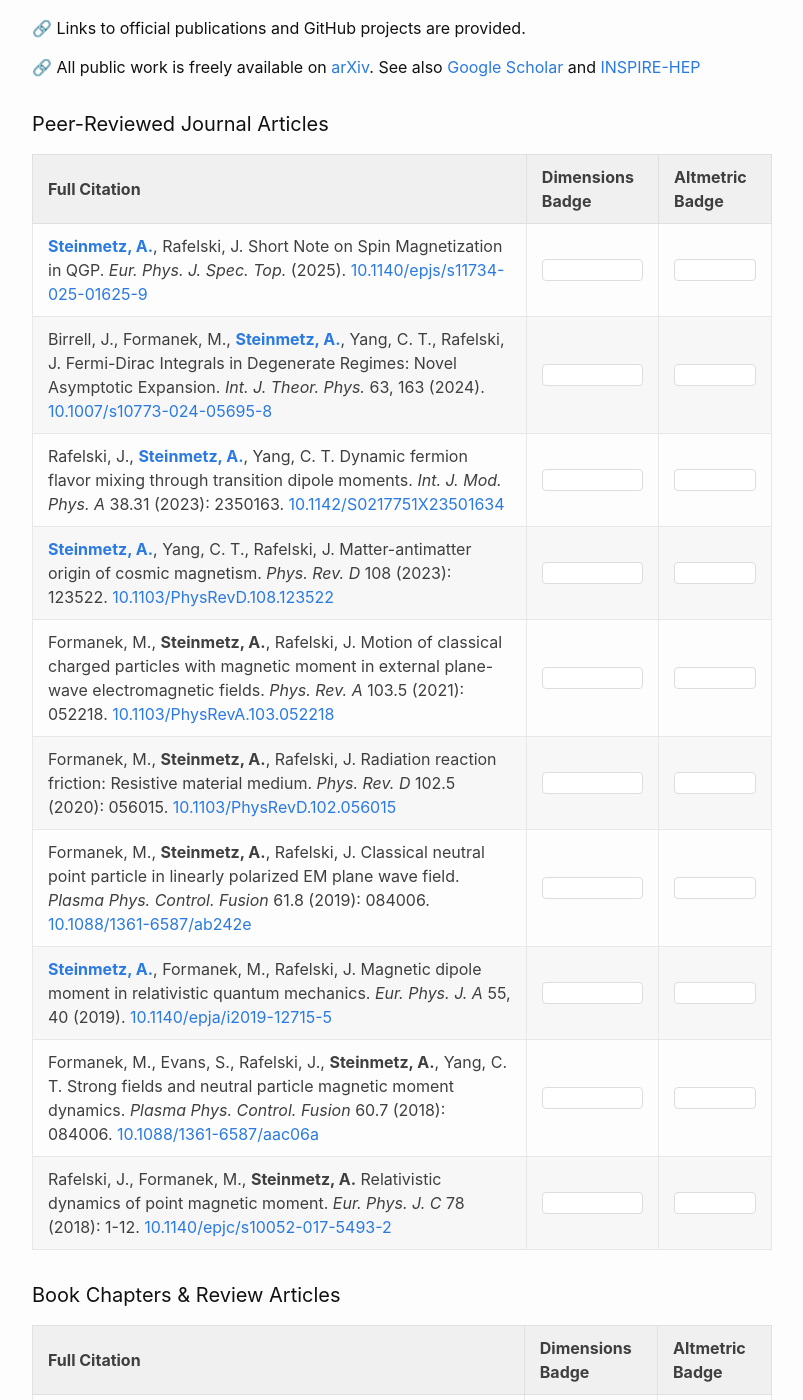
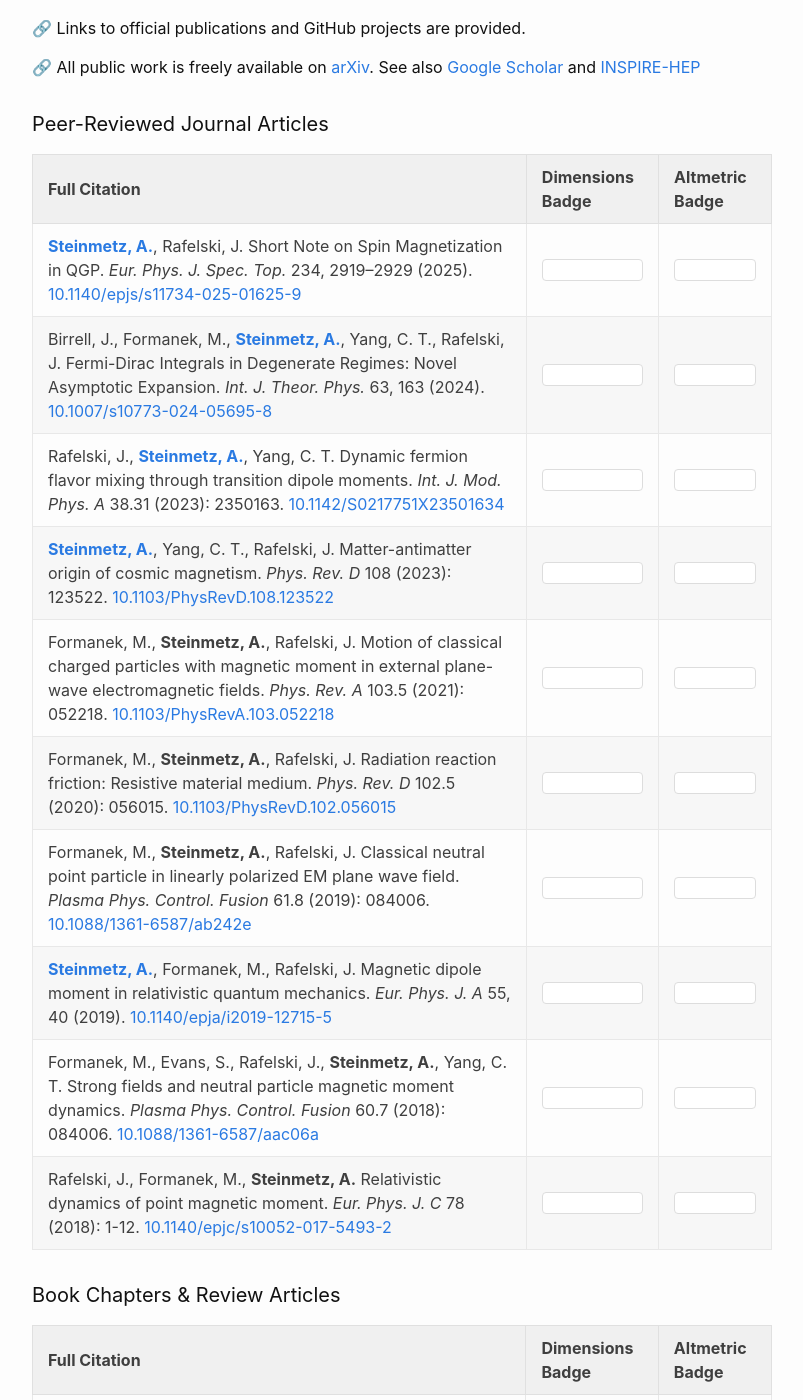
Before and after one commit to ajsteinmetz/ajsteinmetz.github.io, a Jekyll site: the page built from publications.md, in a window 1280 px wide and 1400 px high, scrolled down 206 px. Shown: the whole window, without its empty margins (238-1041 px from the left). Built offline with Jekyll 4.4.1, drawn with Linux system fonts in a browser that asks for light colours; our own code applies the rules of GitHub Pages for plain Markdown files; comment, search, counter and statistics services are not loaded; some of the changed text lies outside the part shown.

Commit message:
Update publications.md

```diff
--- a/publications.md
+++ b/publications.md
@@ -49,7 +49,7 @@
   <tbody>
     <tr>
       <td>
-        <strong><a href="https://github.com/ajsteinmetz/short-note-qgp">Steinmetz, A.</a></strong>, Rafelski, J. Short Note on Spin Magnetization in QGP. <em>Eur. Phys. J. Spec. Top.</em> (2025). <a href="https://doi.org/10.1140/epjs/s11734-025-01625-9">10.1140/epjs/s11734-025-01625-9</a>
+        <strong><a href="https://github.com/ajsteinmetz/short-note-qgp">Steinmetz, A.</a></strong>, Rafelski, J. Short Note on Spin Magnetization in QGP. <em>Eur. Phys. J. Spec. Top.</em> 234, 2919–2929 (2025). <a href="https://doi.org/10.1140/epjs/s11734-025-01625-9">10.1140/epjs/s11734-025-01625-9</a>
       </td>
       <td>
         <div class="badge-box">
@@ -212,7 +212,7 @@
   <tbody>
     <tr>
       <td>
-        Rafelski, J., Birrell, J., Grayson, C., <strong><a href="https://github.com/ajsteinmetz/thesis-collab-project">Steinmetz, A.</a></strong>, Yang, C. T. Quarks to Cosmos: Particles and Plasma in Cosmological evolution. <em>Eur. Phys. J. Spec. Top.</em> (2025). <a href="https://doi.org/10.1140/epjs/s11734-025-01470-w">10.1140/epjs/s11734-025-01470-w</a>
+        Rafelski, J., Birrell, J., Grayson, C., <strong><a href="https://github.com/ajsteinmetz/thesis-collab-project">Steinmetz, A.</a></strong>, Yang, C. T. Quarks to Cosmos: Particles and Plasma in Cosmological evolution. <em>Eur. Phys. J. Spec. Top.</em> 234, 1125–1329 (2025). <a href="https://doi.org/10.1140/epjs/s11734-025-01470-w">10.1140/epjs/s11734-025-01470-w</a>
       </td>
       <td>
         <div class="badge-box">
```
